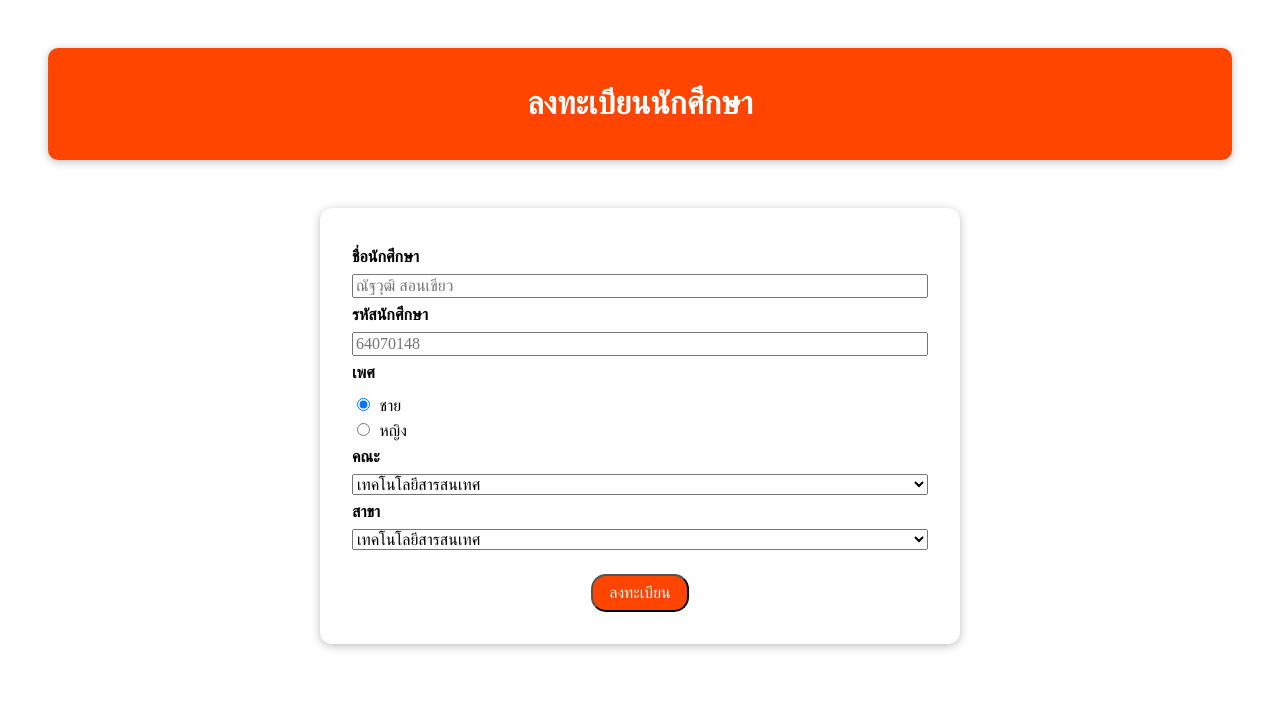
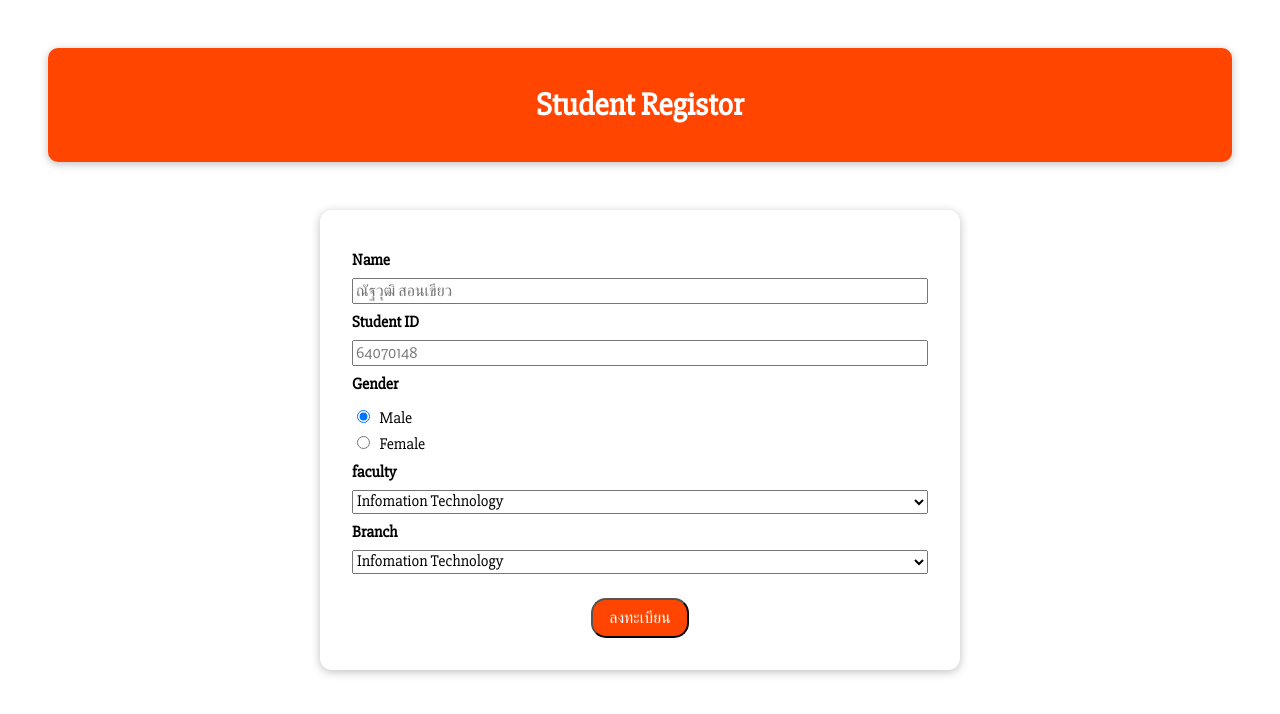
Before and after one commit to 64070148NatthawutSornkhiew/Student-Register, a Vue app: page / in a window 1280 px wide. Shown: the top 714 px of the page. Built offline with nearby package versions, Linux system fonts and the light colour scheme.

Commit message:
add font

```diff
--- a/src/App.vue
+++ b/src/App.vue
@@ -1,7 +1,7 @@
 <template>
   <div>
     <header>
-      <h1>ลงทะเบียนนักศึกษา</h1>
+      <h1>Student Registor</h1>
     </header>
     <FormComponent @save="addToList"></FormComponent>
     <section class="student-content" v-if="student.length > 0">
@@ -53,11 +53,13 @@ export default {
 </script>
 
 <style>
+@import url('https://fonts.googleapis.com/css2?family=Slabo+27px&display=swap');
 * {
   box-sizing: border-box;
 }
 body {
   margin: 0;
+  font-family: 'Slabo 27px', serif;
 }
 header {
   box-shadow: 0 2px 8px rgba(0, 0, 0, 0.26);
--- a/src/components/EachStudent.vue
+++ b/src/components/EachStudent.vue
@@ -18,7 +18,7 @@
     </template>
 
     <template v-slot:card-button>
-      <button class="btn-remove" @click="delData(id)">ลบข้อมูล</button>
+      <button class="btn-remove" @click="delData(id)">Delete</button>
     </template>
   </CardStudent>
 </template>
--- a/src/components/FormComponent.vue
+++ b/src/components/FormComponent.vue
@@ -1,57 +1,57 @@
 <template>
         <form @submit.prevent="sendData()">
             <div class="form-control">
-                <label for="name">ชื่อนักศึกษา</label>
+                <label for="name">Name</label>
                 <input v-model.trim="this.student.name" type="text" placeholder="ณัฐวุฒิ สอนเขียว" />
                 <!-- <input @keyup.enter="ฟังก์ชั่นต่างๆ" type="text" placeholder="ณัฐวุฒิ สอนเขียว" /> -->
                 <!-- กด enter ก็ทำฟังก์ชั่นได้  -->
             </div>
 
             <div class="form-control">
-                <label for="id">รหัสนักศึกษา</label>
+                <label for="id">Student ID</label>
                 <input v-model.trim="this.student.id" type="text" placeholder="64070148" />
             </div>
 
             <div class="form-control">
-                <h2>เพศ</h2>
+                <h2>Gender</h2>
                 <div>
                     <input type="radio" value="ชาย" v-model="student.gender" checked>
-                    <label for="male">ชาย</label>
+                    <label for="male">Male</label>
                 </div>
 
                 <div>
                     <input type="radio" value="หญิง" v-model="student.gender">
-                    <label for="male">หญิง</label>
+                    <label for="male">Female</label>
                 </div>
 
             </div>
 
             <div class="form-control">
-                <label for="kana">คณะ</label>
+                <label for="kana">faculty</label>
                 <select v-model="student.branch">
-                    <option value="เทคโนโลยีสารสนเทศ">เทคโนโลยีสารสนเทศ</option>
-                    <option value="วิศวะ">วิศวะ</option>
+                    <option value="เทคโนโลยีสารสนเทศ">Infomation Technology</option>
+                    <option value="วิศวะ">Engineer</option>
                 </select>
 
             </div>
 
             <div v-if="this.student.branch === 'เทคโนโลยีสารสนเทศ'" class="form-control">
-                <label for="saka">สาขา</label>
+                <label for="saka">Branch</label>
                 <select v-model="this.student.saka">
                     {{ setSaka }}
-                    <option value="เทคโนโลยีสารสนเทศ">เทคโนโลยีสารสนเทศ</option>
+                    <option value="เทคโนโลยีสารสนเทศ">Infomation Technology</option>
                     <option value="DSBA">DSBA</option>
                     <option value="BIT">BIT</option>
                 </select>
             </div>
 
             <div v-else class="form-control">
-                <label for="saka">สาขา</label>
+                <label for="saka">Branch</label>
                 <select v-model="this.student.saka">
                     {{ setSaka }}
-                    <option value="วิศวะคอม">วิศวะคอม</option>
-                    <option value="วิศวะแมคคา">วิศวะแมคคา</option>
-                    <option value="วิศวะเคมี">วิศวะเคมี</option>
+                    <option value="วิศวะคอม">Computer Engineer</option>
+                    <option value="วิศวะแมคคา">Mechatronics Engineer</option>
+                    <option value="วิศวะเคมี">Chemical Engineer</option>
                 </select>
             </div>
 
```
